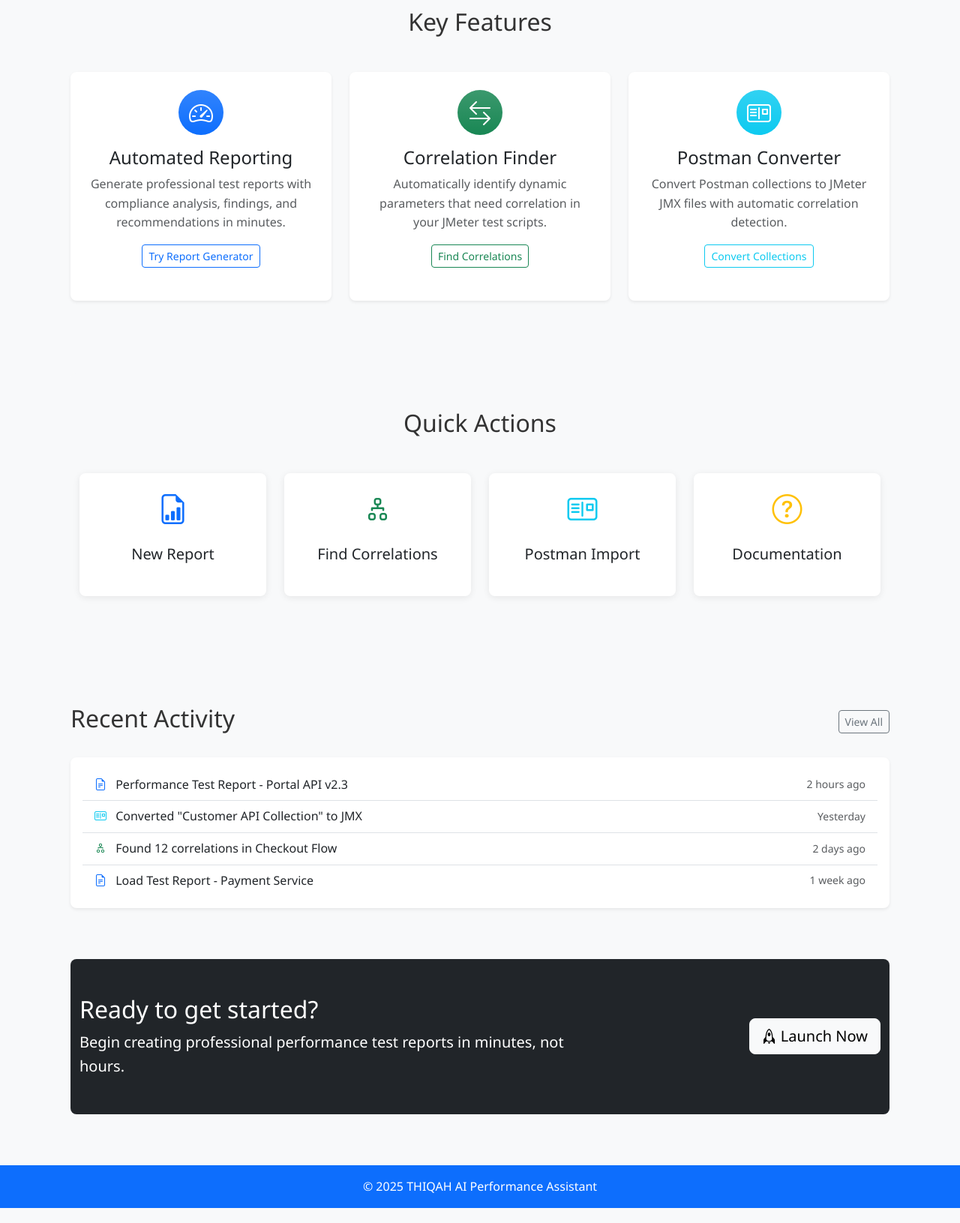
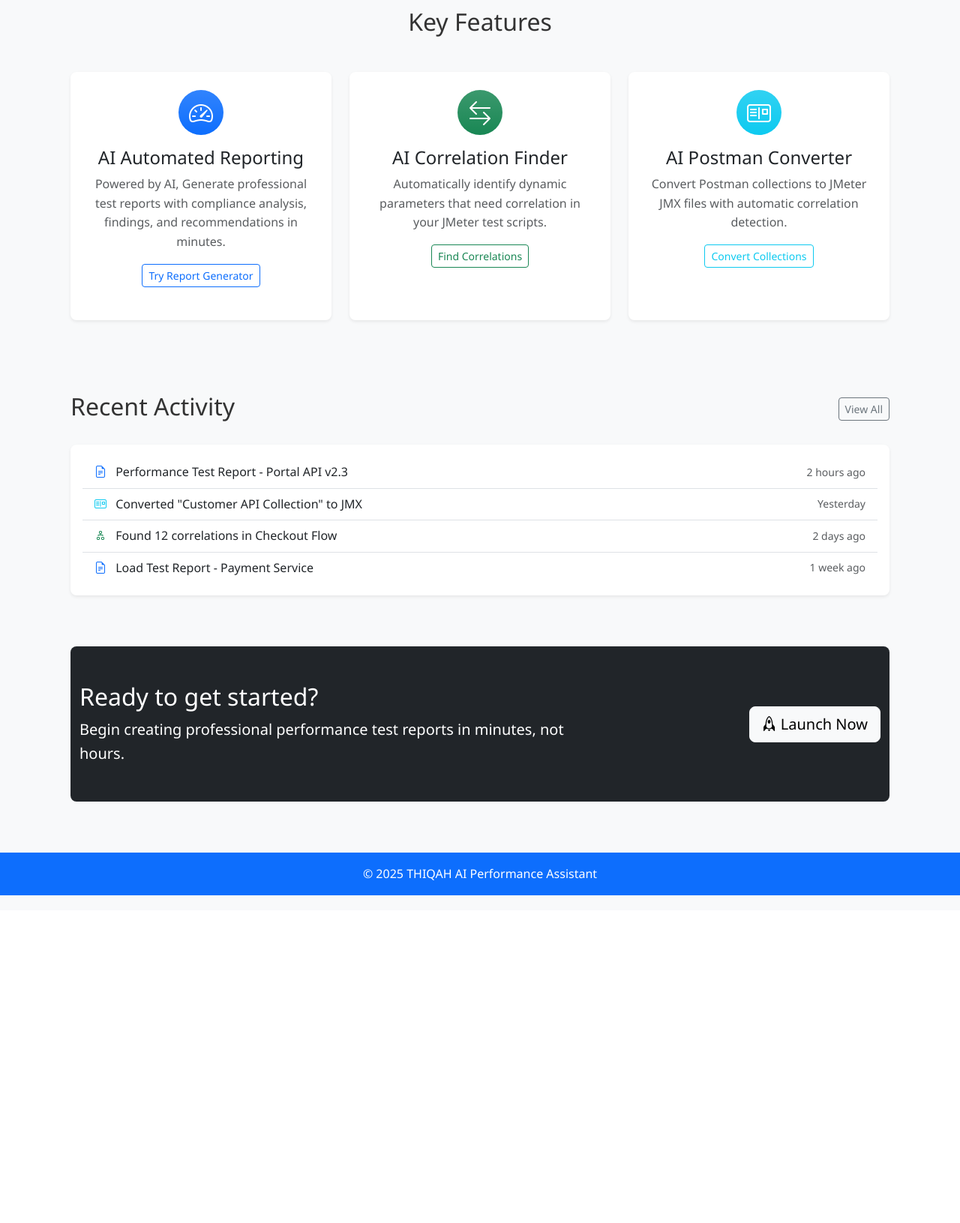
Before and after one commit to MohsenBakrThiqah/AI_Performance_web, a Flask app: page / in a window 1280 px wide. Shown: the part 710-2341 px from the top of the page at 75% size. After the commit the page ends 1904 px from the top, so only its background shows below. Run offline with Flask 3, Linux system fonts and the light colour scheme.

Commit message:
final ISA

```diff
--- a/templates/index.html
+++ b/templates/index.html
@@ -37,9 +37,9 @@
                         <div class="feature-icon bg-primary bg-gradient rounded-circle p-3 mb-3 mx-auto">
                             <i class="bi bi-speedometer2 text-white fs-2"></i>
                         </div>
-                        <h3 class="h4">Automated Reporting</h3>
+                        <h3 class="h4">AI Automated Reporting</h3>
                         <p class="text-muted">
-                            Generate professional test reports with compliance analysis,
+                            Powered by AI, Generate professional test reports with compliance analysis,
                             findings, and recommendations in minutes.
                         </p>
                         <a href="{{ url_for('report_generator') }}" class="btn btn-sm btn-outline-primary">
@@ -55,7 +55,7 @@
                         <div class="feature-icon bg-success bg-gradient rounded-circle p-3 mb-3 mx-auto">
                             <i class="bi bi-arrow-left-right text-white fs-2"></i>
                         </div>
-                        <h3 class="h4">Correlation Finder</h3>
+                        <h3 class="h4">AI Correlation Finder</h3>
                         <p class="text-muted">
                             Automatically identify dynamic parameters that need correlation
                             in your JMeter test scripts.
@@ -73,7 +73,7 @@
                         <div class="feature-icon bg-info bg-gradient rounded-circle p-3 mb-3 mx-auto">
                             <i class="bi bi-postcard text-white fs-2"></i>
                         </div>
-                        <h3 class="h4">Postman Converter</h3>
+                        <h3 class="h4">AI Postman Converter</h3>
                         <p class="text-muted">
                             Convert Postman collections to JMeter JMX files with automatic
                             correlation detection.
@@ -87,57 +87,6 @@
         </div>
     </section>
 
-    <!-- Quick Actions Section -->
-    <section class="py-5 bg-light rounded-3 my-5">
-        <div class="container">
-            <h2 class="text-center mb-5">Quick Actions</h2>
-            <div class="row g-4">
-                <div class="col-md-3 col-6">
-                    <a href="{{ url_for('report_generator') }}" class="text-decoration-none">
-                        <div class="card h-100 border-0 text-center hover-shadow">
-                            <div class="card-body">
-                                <i class="bi bi-file-earmark-bar-graph fs-1 text-primary"></i>
-                                <h5 class="mt-3">New Report</h5>
-                            </div>
-                        </div>
-                    </a>
-                </div>
-
-                <div class="col-md-3 col-6">
-                    <a href="{{ url_for('correlations') }}" class="text-decoration-none">
-                        <div class="card h-100 border-0 text-center hover-shadow">
-                            <div class="card-body">
-                                <i class="bi bi-diagram-2 fs-1 text-success"></i>
-                                <h5 class="mt-3">Find Correlations</h5>
-                            </div>
-                        </div>
-                    </a>
-                </div>
-
-                <div class="col-md-3 col-6">
-                    <a href="{{ url_for('postman_tools') }}" class="text-decoration-none">
-                        <div class="card h-100 border-0 text-center hover-shadow">
-                            <div class="card-body">
-                                <i class="bi bi-postcard fs-1 text-info"></i>
-                                <h5 class="mt-3">Postman Import</h5>
-                            </div>
-                        </div>
-                    </a>
-                </div>
-
-                <div class="col-md-3 col-6">
-                    <a href="#" class="text-decoration-none">
-                        <div class="card h-100 border-0 text-center hover-shadow">
-                            <div class="card-body">
-                                <i class="bi bi-question-circle fs-1 text-warning"></i>
-                                <h5 class="mt-3">Documentation</h5>
-                            </div>
-                        </div>
-                    </a>
-                </div>
-            </div>
-        </div>
-    </section>
 
     <!-- Recent Activity Section -->
     <section class="py-5">
--- a/templates/report_generator.html
+++ b/templates/report_generator.html
@@ -159,7 +159,7 @@
 
             <div class="mb-3 form-check">
                 <input type="checkbox" class="form-check-input" id="use_gpt" name="use_gpt">
-                <label class="form-check-label" for="use_gpt">Analyze results with GPT-4</label>
+                <label class="form-check-label" for="use_gpt">Analyze results with GPT-4o</label>
             </div>
 
             <button type="submit" class="btn btn-primary">Generate Report</button>
```
Also changed, not shown: templates/postman.html (+5 -5 lines).
